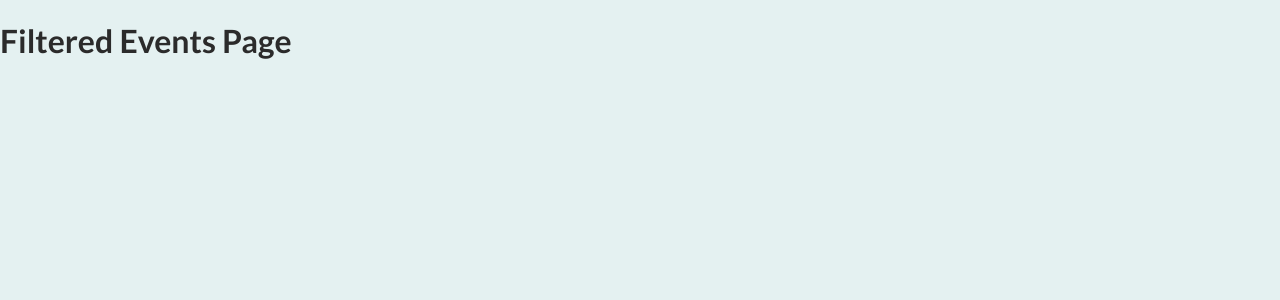
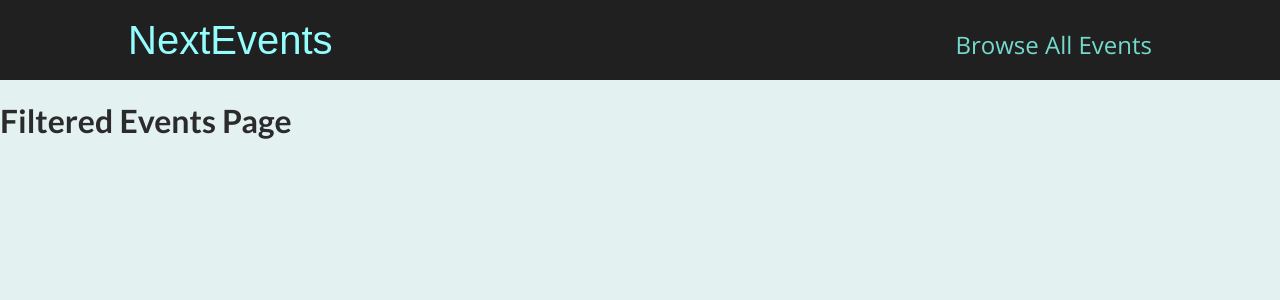
Before and after one commit to jcarroll1976/NextJSPagesFileBasedRoutingProject, a Next.js app: page /events/e2 in a window 1280 px wide. Shown: the top 300 px of the page. Built offline with nearby package versions, Linux system fonts and the light colour scheme.

Commit message:
completed header for the app

```diff
--- a/components/layout/layout.jsx
+++ b/components/layout/layout.jsx
@@ -0,0 +1,13 @@
+import { Fragment } from "react";
+import MainHeader from "./main-header";
+
+export default function Layout(props) {
+    return (
+        <Fragment>
+            <MainHeader />
+            <main>
+                {props.children}
+            </main>
+        </Fragment>
+    )
+}
--- a/components/layout/main-header.jsx
+++ b/components/layout/main-header.jsx
@@ -0,0 +1,20 @@
+import Link from "next/link";
+
+import styles from "./main-header.module.css";
+
+export default function MainHeader() {
+    return (
+        <header className={styles.header}>
+            <div className={styles.logo}>
+                <Link href='/'>NextEvents</Link>
+            </div>
+            <nav className={styles.navigation}>
+                <ul>
+                    <li>
+                        <Link href='/events'>Browse All Events</Link>
+                    </li>
+                </ul>
+            </nav>
+        </header>
+    )
+}
--- /dev/null
+++ b/components/layout/main-header.module.css
@@ -0,0 +1,41 @@
+.header {
+    width: 100%;
+    display: flex;
+    justify-content: space-between;
+    align-items: baseline;
+    padding: 1rem 10%;
+    height: 5rem;
+    background-color: #202020;
+  }
+
+  .logo {
+    font-size: 1.5rem;
+    color: white;
+    font-family: 'Fira', sans-serif;
+    height: 100%;
+    display: flex;
+    justify-content: center;
+    align-items: center;
+    color: #94fdfd;
+  }
+
+  .logo a {
+    text-decoration: none;
+    color: #94fdfd;
+  }
+
+  .navigation a {
+    text-decoration: none;
+    color: #74dacc;
+    font-size: 1rem;
+  }
+
+  @media (min-width: 768px) {
+    .logo {
+      font-size: 2.5rem;
+    }
+
+    .navigation a {
+      font-size: 1.5rem;
+    }
+  }
--- a/pages/_app.js
+++ b/pages/_app.js
@@ -1,7 +1,12 @@
+import Layout from '../components/layout/layout'
 import '../styles/globals.css'
 
 function MyApp({ Component, pageProps }) {
-  return <Component {...pageProps} />
+  return (
+          <Layout>
+          <Component {...pageProps} />
+          </Layout>
+         )
 }
 
 export default MyApp
```
